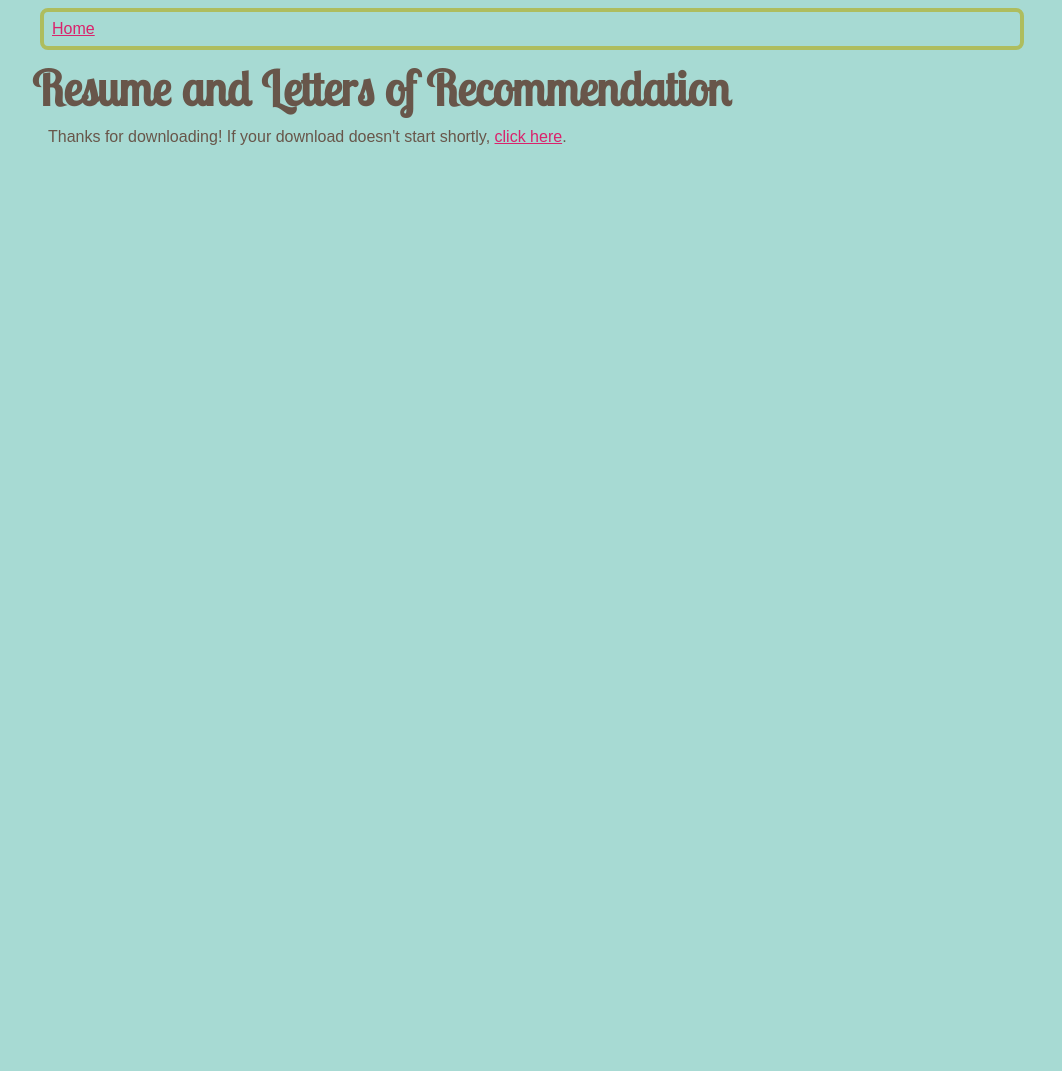
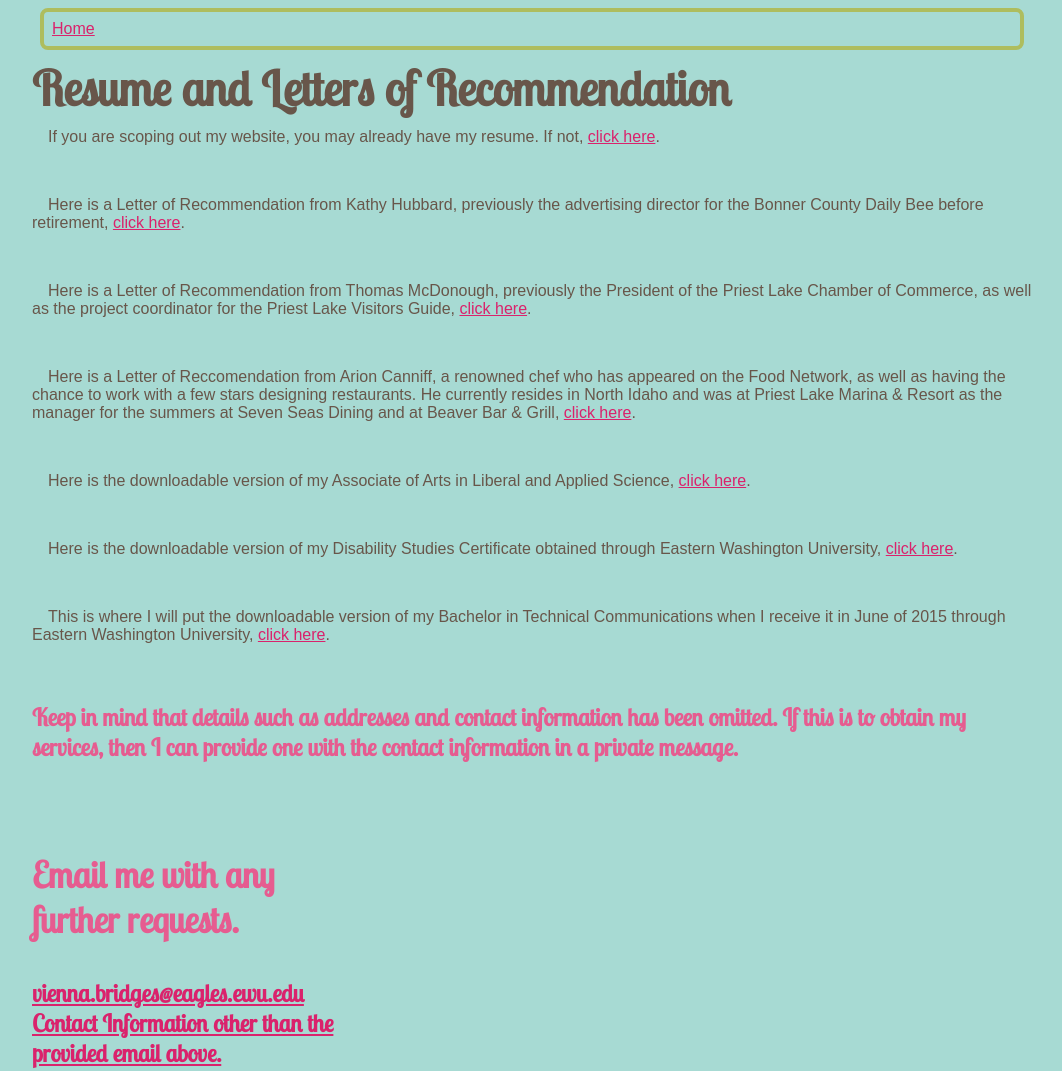
Before and after one commit to viennabridges/viennabridges.github.io, a plain HTML site: page workgallery.html in a window 1280 px wide. Shown: the whole page, without its empty margins (108-1170 px from the left). Before the commit the page ends 800 px from the top, so only its background shows below. Drawn offline with Linux system fonts and the light colour scheme; a web font is replaced by a local one.

Commit message:
Final addition of the now fixed downloads section. ALL contact information has been omitted.

```diff
--- a/workgallery.html
+++ b/workgallery.html
@@ -20,6 +20,58 @@
 
 	<h1 class="grid_12"> Resume and Letters of Recommendation </h1>
 
-	<p>Thanks for downloading! If your download doesn't start shortly,
-<a id="downloadLink1" href="downloads/CoverLetter+Resume2014.pdf" target="_blank"
+	<br>
+
+	<p> If you are scoping out my website, you may already have my resume. If not,
+<a id="Resume" href="downloads/CoverLetter+Resume2014.pdf" target="_blank"
 type="application/octet-stream" download="downloads/CoverLetter+Resume2014.pdf">click here</a>.</p>
+
+	<br>
+
+	<p> Here is a Letter of Recommendation from Kathy Hubbard, previously the advertising director for the Bonner County Daily Bee before retirement,
+<a id="Hubbard" href="downloads/Rec1.pdf" target="_blank"
+type="application/octet-stream" download="downloads/Rec1.pdf">click here</a>.</p>
+
+	<br>
+
+	<p> Here is a Letter of Recommendation from Thomas McDonough, previously the President of the Priest Lake Chamber of Commerce, as well as the project coordinator for the Priest Lake Visitors Guide,
+<a id="McDonough" href="downloads/Rec2.pdf" target="_blank"
+type="application/octet-stream" download="downloads/Rec2.pdf">click here</a>.</p>
+
+	<br>
+
+	<p> Here is a Letter of Reccomendation from Arion Canniff, a renowned chef who has appeared on the Food Network, as well as having the chance to work with a few stars designing restaurants. He currently resides in North Idaho and was at Priest Lake Marina &#38; Resort as the manager for the summers at Seven Seas Dining and at Beaver Bar &#38; Grill,
+<a id="Canniff" href="downloads/Rec3.pdf" target="_blank"
+type="application/octet-stream" download="downloads/Rec3.pdf">click here</a>.</p>
+
+	<br>
+
+	<p> Here is the downloadable version of my Associate of Arts in Liberal and Applied Science,
+<a id="Associate of Arts in Liberal and Applied Science" href="downloads/A.A..pdf" target="_blank"
+type="application/octet-stream" download="downloads/A.A..pdf">click here</a>.</p>
+
+	<br>
+
+	<p> Here is the downloadable version of my Disability Studies Certificate obtained through Eastern Washington University,
+<a id="downloadLink1" href="downloads/DisabilityStudiesCertificate.pdf" target="_blank"
+type="application/octet-stream" download="downloads/DisabilityStudiesCertificate.pdf">click here</a>.</p>
+
+	<br>
+
+	<p> This is where I will put the downloadable version of my Bachelor in Technical Communications when I receive it in June of 2015 through Eastern Washington University,
+<a id="downloadLink1" href="downloads/B.A..pdf" target="_blank"
+type="application/octet-stream" download="downloads/B.A..pdf">click here</a>.</p>
+
+<br>
+
+<h3 strong> Keep in mind that details such as addresses and contact information has been omitted. If this is to obtain my services, then I can provide one with the contact information in a private message. <h3>
+
+<br>
+
+<div class="grid_4 alpha"><h3>Email me with any further requests.</h3>
+		<a href="mailto:vienna.bridges@eagles.ewu.edu">
+		vienna.bridges@eagles.ewu.edu </a>
+
+<br>
+
+<a href="contact.html"> Contact Information other than the provided email above.</a>
```
Also changed, not shown: education.html (+2 -2 lines), index.html (+1 -1 lines), work.html (+3 -3 lines), 6 other files.
